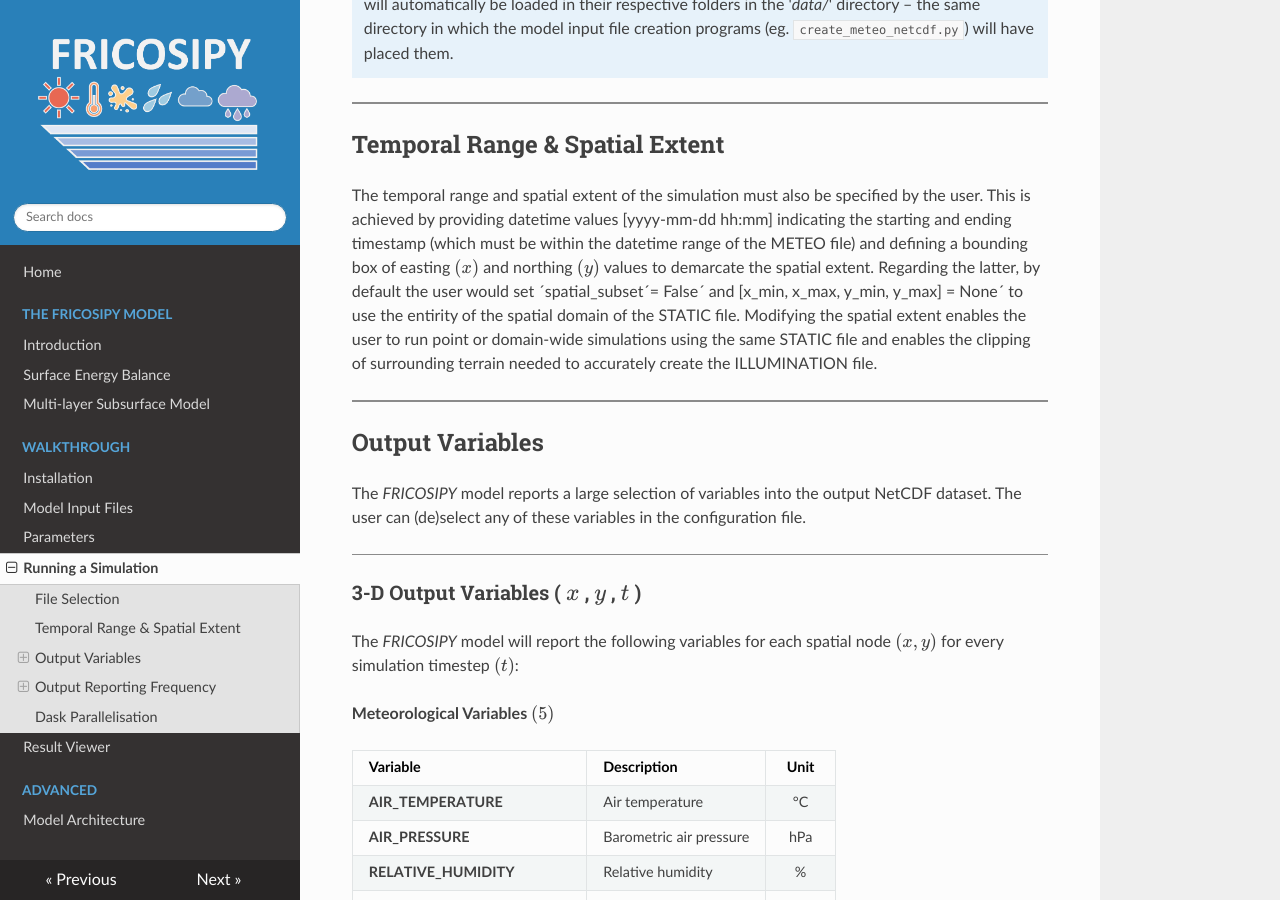
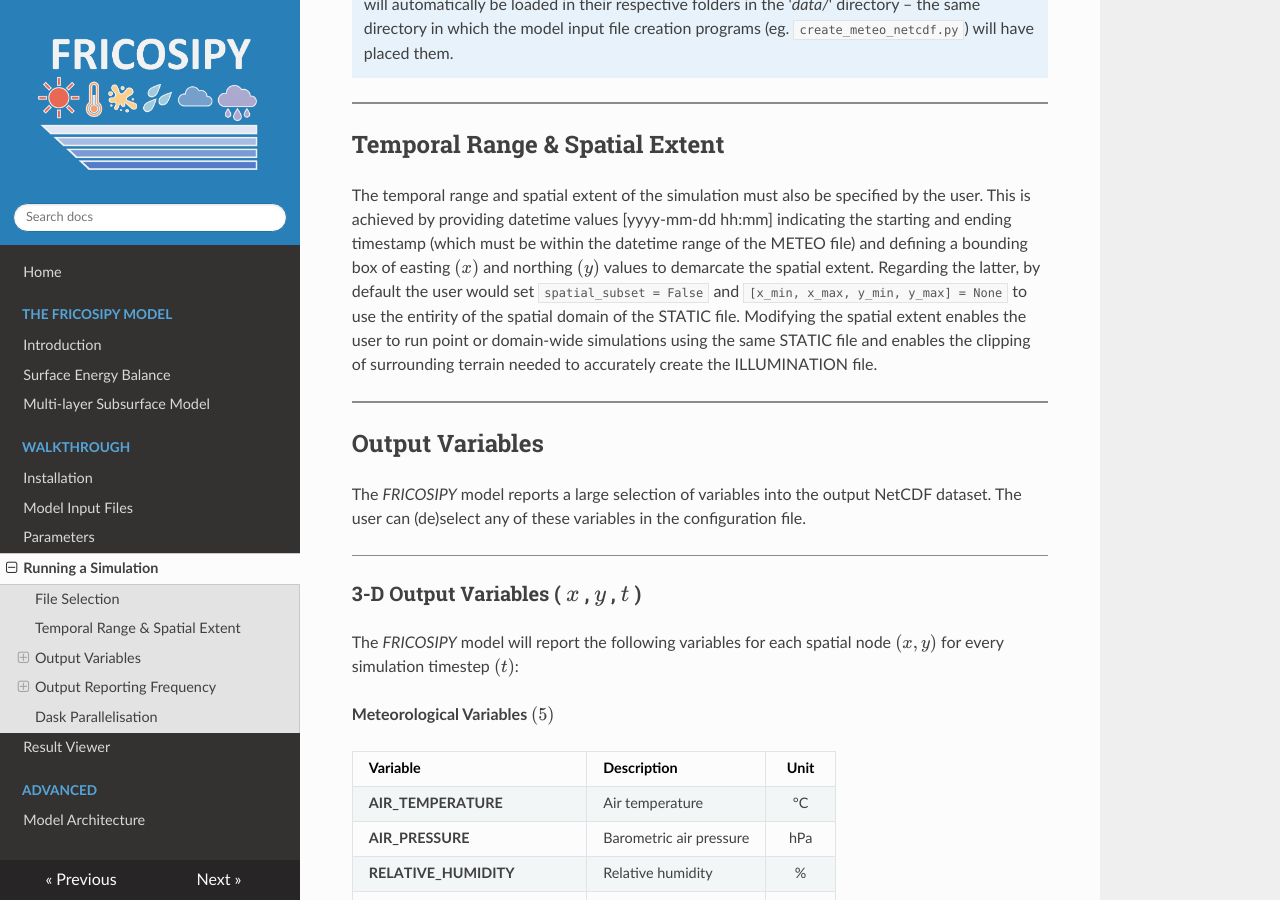
Before and after one commit to MarcusGastaldello/FRICOSIPY, an MkDocs documentation site: the page built from docs/running_a_simulation.md, in a window 1280 px wide and 900 px high, scrolled down 555 px. Built offline with MkDocs 1.6.1, drawn with Linux system fonts in a browser that asks for light colours.

```diff
--- a/docs/running_a_simulation.md
+++ b/docs/running_a_simulation.md
@@ -25,7 +25,7 @@ For each simulation, the user must specify the [three model input files](https:/
 
 ## Temporal Range & Spatial Extent
 
-The temporal range and spatial extent of the simulation must also be specified by the user. This is achieved by providing datetime values [yyyy-mm-dd hh:mm] indicating the starting and ending timestamp (which must be within the datetime range of the METEO file) and defining a bounding box of easting $(x)$ and northing $(y)$ values to demarcate the spatial extent. Regarding the latter, by default the user would set ´spatial_subset´= False´ and [x_min, x_max, y_min, y_max] = None´ to use the entirity of the spatial domain of the STATIC file. Modifying the spatial extent enables the user to run point or domain-wide simulations using the same STATIC file and enables the clipping of surrounding terrain needed to accurately create the ILLUMINATION file.
+The temporal range and spatial extent of the simulation must also be specified by the user. This is achieved by providing datetime values [yyyy-mm-dd hh:mm] indicating the starting and ending timestamp (which must be within the datetime range of the METEO file) and defining a bounding box of easting $(x)$ and northing $(y)$ values to demarcate the spatial extent. Regarding the latter, by default the user would set `spatial_subset = False` and `[x_min, x_max, y_min, y_max] = None` to use the entirity of the spatial domain of the STATIC file. Modifying the spatial extent enables the user to run point or domain-wide simulations using the same STATIC file and enables the clipping of surrounding terrain needed to accurately create the ILLUMINATION file.
 
 <hr style="height:2px; background-color:#8b8b8b; border:none;" />
 
```
